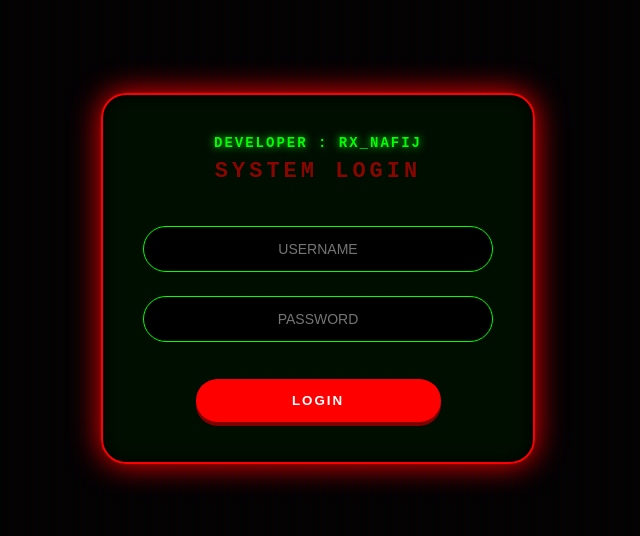
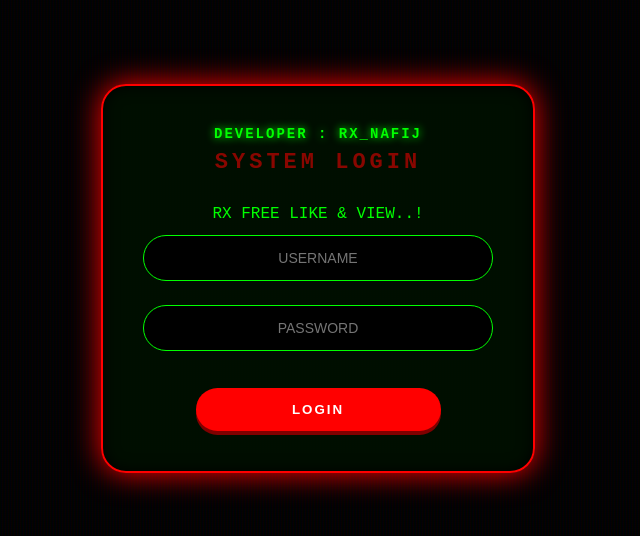
Before and after one commit to RX-NAFIJ/Likeview, a plain HTML site: page index.html in a window 1280 px wide. Shown: the part 122-658 px from the top of the page, without its empty margins (322-962 px from the left). Drawn offline with Linux system fonts and the light colour scheme.

Commit message:
Add subtitle to login box in index.html
Added a subtitle to the login box.

```diff
--- a/index.html
+++ b/index.html
@@ -126,6 +126,7 @@
     <div class="login-box">
         <span class="dev-name">DEVELOPER : RX_NAFIJ</span>
         <h2>SYSTEM LOGIN</h2>
+        <span class="sub-title">RX FREE LIKE & VIEW..!</span>
 
         <input type="text" id="username" placeholder="USERNAME" autocomplete="off">
         <input type="password" id="password" placeholder="PASSWORD">
@@ -151,4 +152,5 @@
     </script>
 
 </body>
+
 </html>
```
